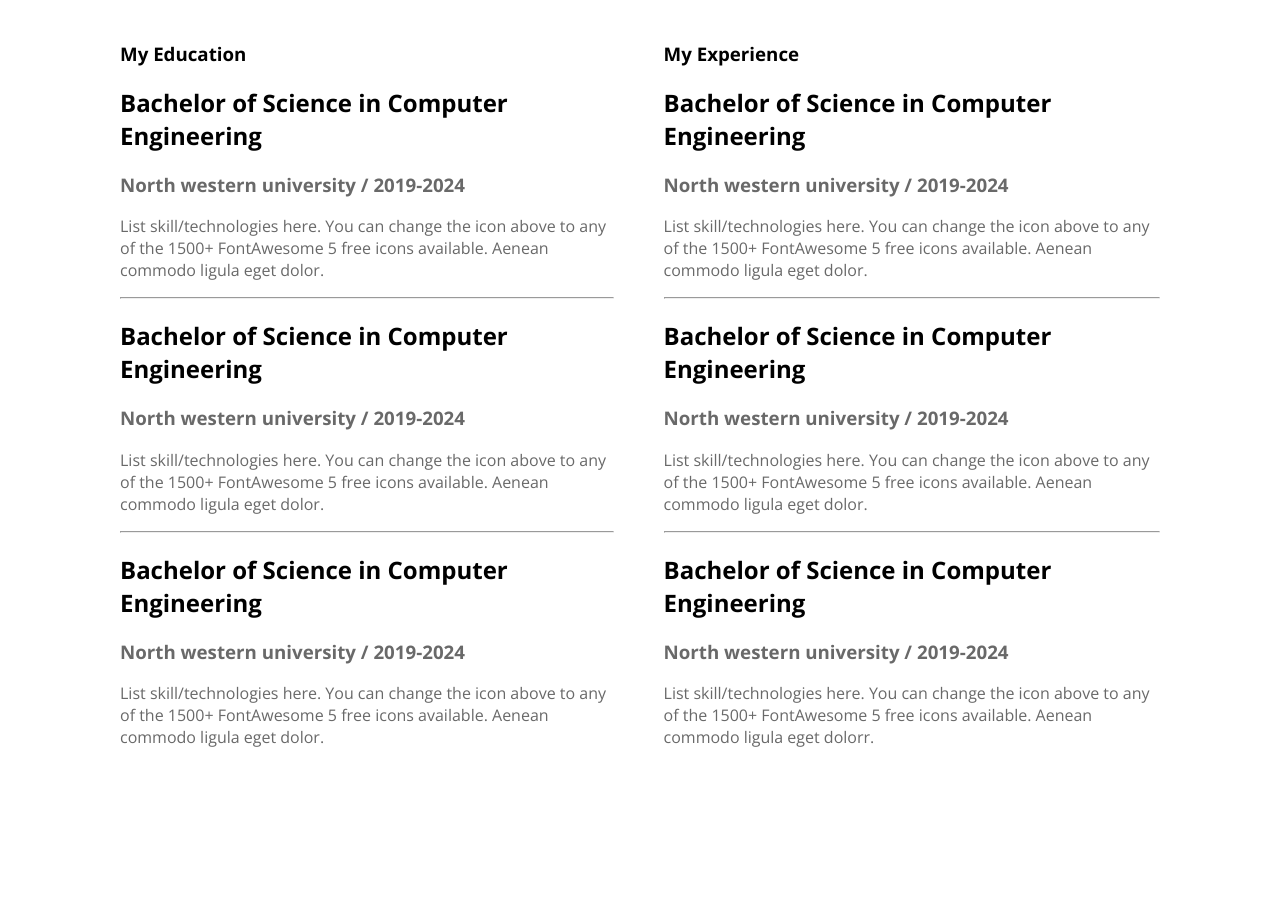
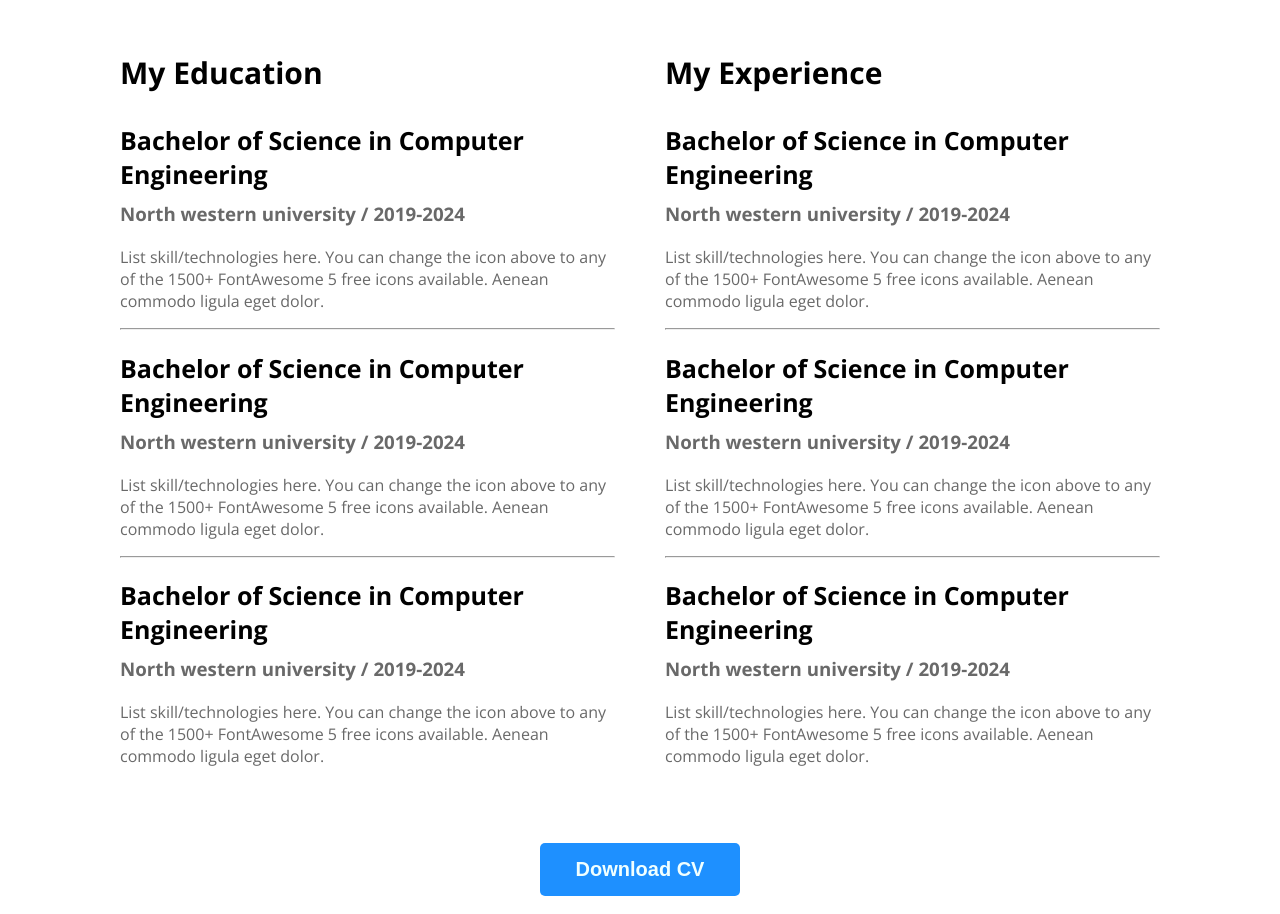
Before and after one commit to Khandaker20201125010/developer-porttfolio, a plain HTML site: page index.html in a window 1280 px wide. Shown: the part 2480-3394 px from the top of the page. Before the commit the page ends 3252 px from the top, so only its background shows below. Drawn offline with nearby package versions, Linux system fonts and the light colour scheme.

Commit message:
finished resume section

```diff
--- a/index.html
+++ b/index.html
@@ -105,7 +105,7 @@
             <h3 class="section-title">A summary of My Resume</h3>
             <div class="resume-container">
                 <div class="resume-column">
-                    <h3 class="resume-coloumn-title">My Education</h3>
+                    <h3 class="resume-column-title">My Education</h3>
                     <div class="resume-item">
                             <h2 class="resume-item-title">Bachelor of Science in Computer Engineering</h2>
                             <h3 class="resume-item-institute">North western university / 2019-2024</h3>
@@ -130,7 +130,7 @@
 
                 </div>
                 <div class="resume-column">
-                    <h3 class="resume-coloumn-title">My Experience</h3>
+                    <h3 class="resume-column-title">My Experience</h3>
                     <div class="resume-item">
                         <h2 class="resume-item-title">Bachelor of Science in Computer Engineering</h2>
                         <h3 class="resume-item-institute">North western university / 2019-2024</h3>
@@ -149,9 +149,12 @@
                         <h2 class="resume-item-title">Bachelor of Science in Computer Engineering</h2>
                         <h3 class="resume-item-institute">North western university / 2019-2024</h3>
                         <p class="resume-item-description">List skill/technologies here. You can change the icon above
-                        to any of the 1500+ FontAwesome 5 free icons available. Aenean commodo ligula eget dolorr.</p>
+                        to any of the 1500+ FontAwesome 5 free icons available. Aenean commodo ligula eget dolor.</p>
                 </div>
                 </div>
+            </div>
+            <div class="download-cv">
+                <button class="btn-primary">Download CV</button>
             </div>
          </section>
 
--- a/styles/portfolio.css
+++ b/styles/portfolio.css
@@ -146,6 +146,13 @@ box-shadow: 0px 6px 50px 0px rgba(0, 0, 0, 0.06);
     color: #181818;
 
 }
+.resume-item-title{
+    color: black;
+    font-size: 25px;
+    font-weight: 700;
+    margin-bottom: 10px;
+
+}
 .resume-column-title{
     color:black ;
     font-size: 30px;
@@ -156,6 +163,14 @@ box-shadow: 0px 6px 50px 0px rgba(0, 0, 0, 0.06);
     display: flex;
     gap: 50px;
 }
+.resume-item-institute{
+    margin-bottom: 20px;
+    margin-top: 0px;
+}
 .resume-item-description,.resume-item-institute{
     color:dimgrey;
 }
+.download-cv{
+    text-align: center;
+    margin-top: 50px;
+}
```
